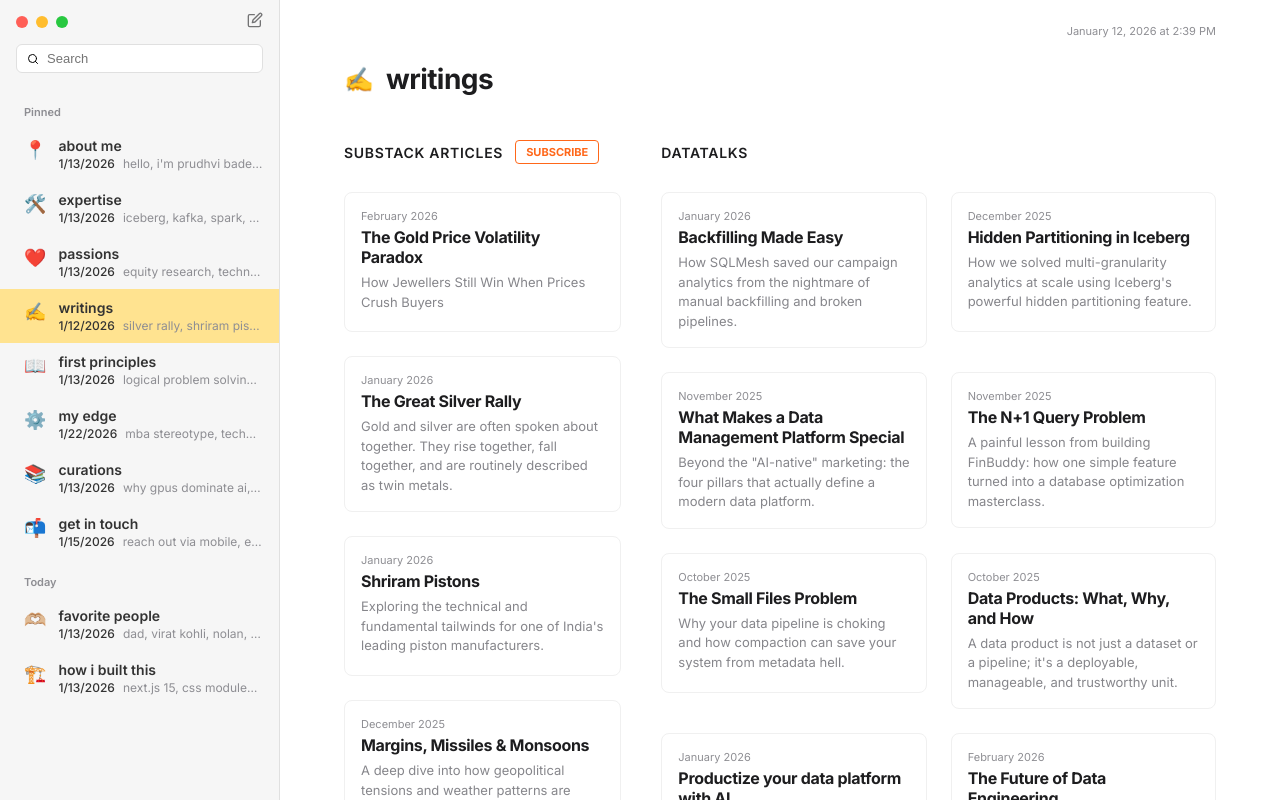
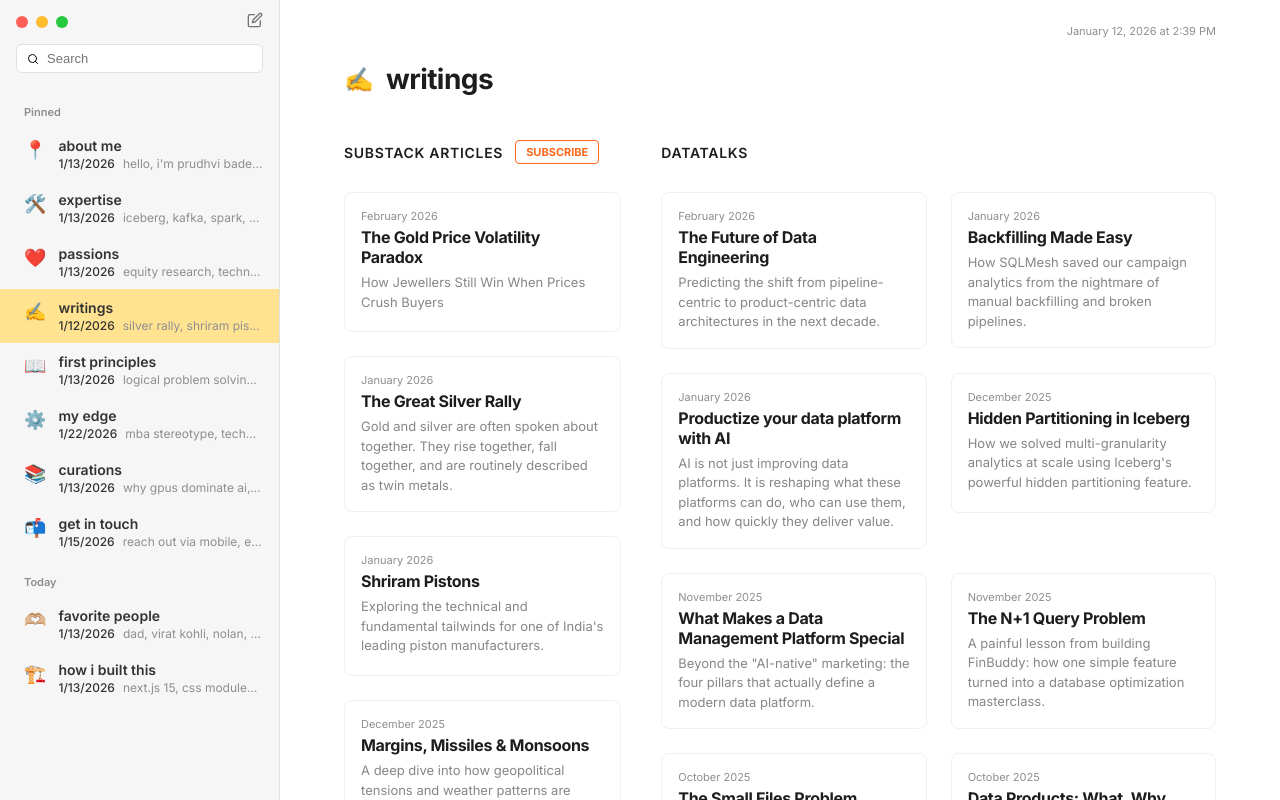
Before and after one commit to PrudhviBade/myprofile, a Next.js app: page /writings in a window 1280 px wide. Built offline with nearby package versions, Linux system fonts and the light colour scheme.

Commit message:
data talks improved

```diff
--- a/src/app/writings/page.tsx
+++ b/src/app/writings/page.tsx
@@ -44,10 +44,22 @@ export default function Writing() {
 
     const dataTalksArticles = [
         {
+            title: "The Future of Data Engineering",
+            date: "February 2026",
+            preview: "Predicting the shift from pipeline-centric to product-centric data architectures in the next decade.",
+            slug: "the-future-of-data-engineering"
+        },
+        {
             title: "Backfilling Made Easy",
             date: "January 2026",
             preview: "How SQLMesh saved our campaign analytics from the nightmare of manual backfilling and broken pipelines.",
             slug: "backfill-not-a-problem-anymore"
+        },
+        {
+            title: "Productize your data platform with AI",
+            date: "January 2026",
+            preview: "AI is not just improving data platforms. It is reshaping what these platforms can do, who can use them, and how quickly they deliver value.",
+            slug: "ai-productized-data-platform"
         },
         {
             title: "Hidden Partitioning in Iceberg",
@@ -78,18 +90,6 @@ export default function Writing() {
             date: "October 2025",
             preview: "A data product is not just a dataset or a pipeline; it's a deployable, manageable, and trustworthy unit.",
             slug: "data-products-what-why-and-how"
-        },
-        {
-            title: "Productize your data platform with AI",
-            date: "January 2026",
-            preview: "AI is not just improving data platforms. It is reshaping what these platforms can do, who can use them, and how quickly they deliver value.",
-            slug: "ai-productized-data-platform"
-        },
-        {
-            title: "The Future of Data Engineering",
-            date: "February 2026",
-            preview: "Predicting the shift from pipeline-centric to product-centric data architectures in the next decade.",
-            slug: "the-future-of-data-engineering"
         }
     ];
 
```
